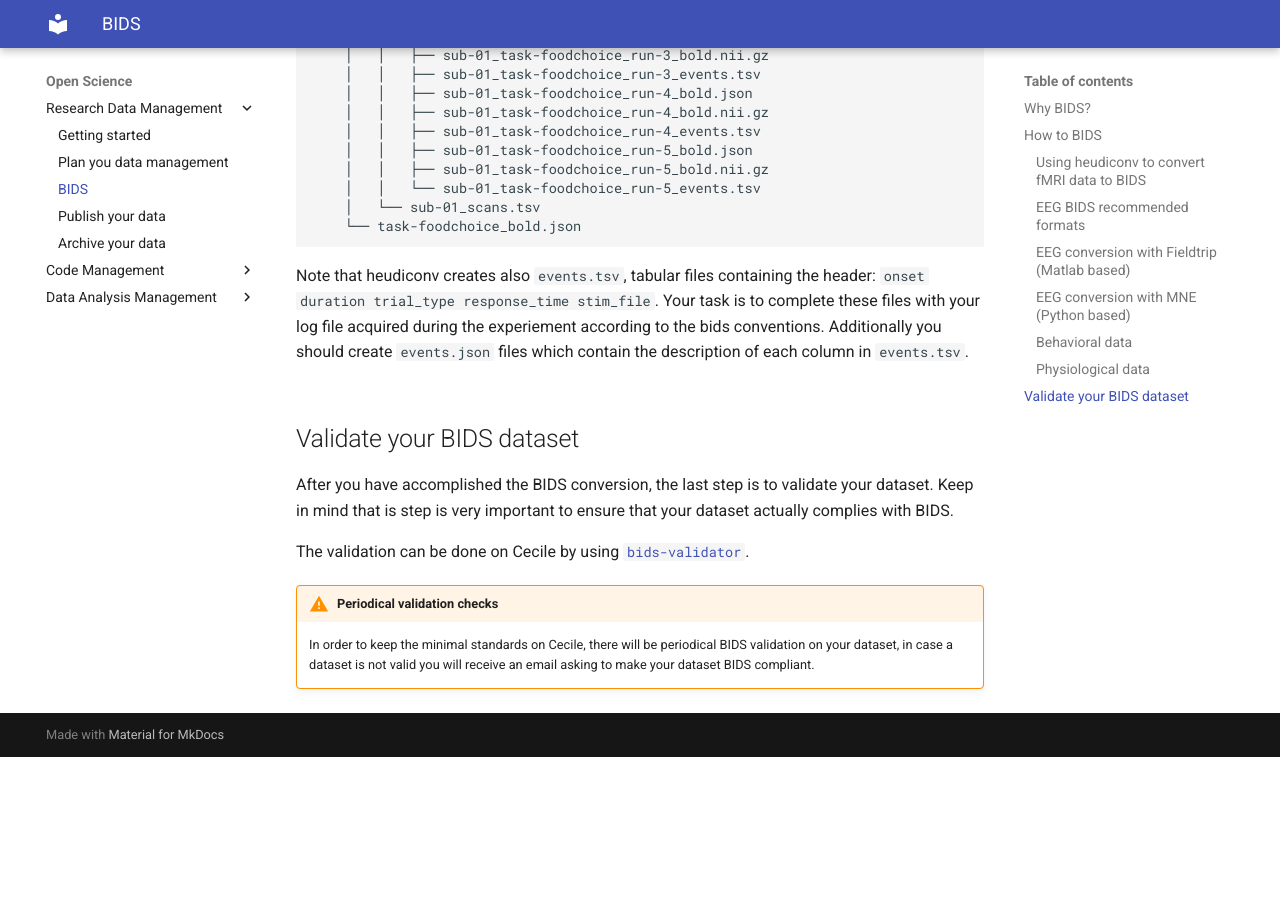
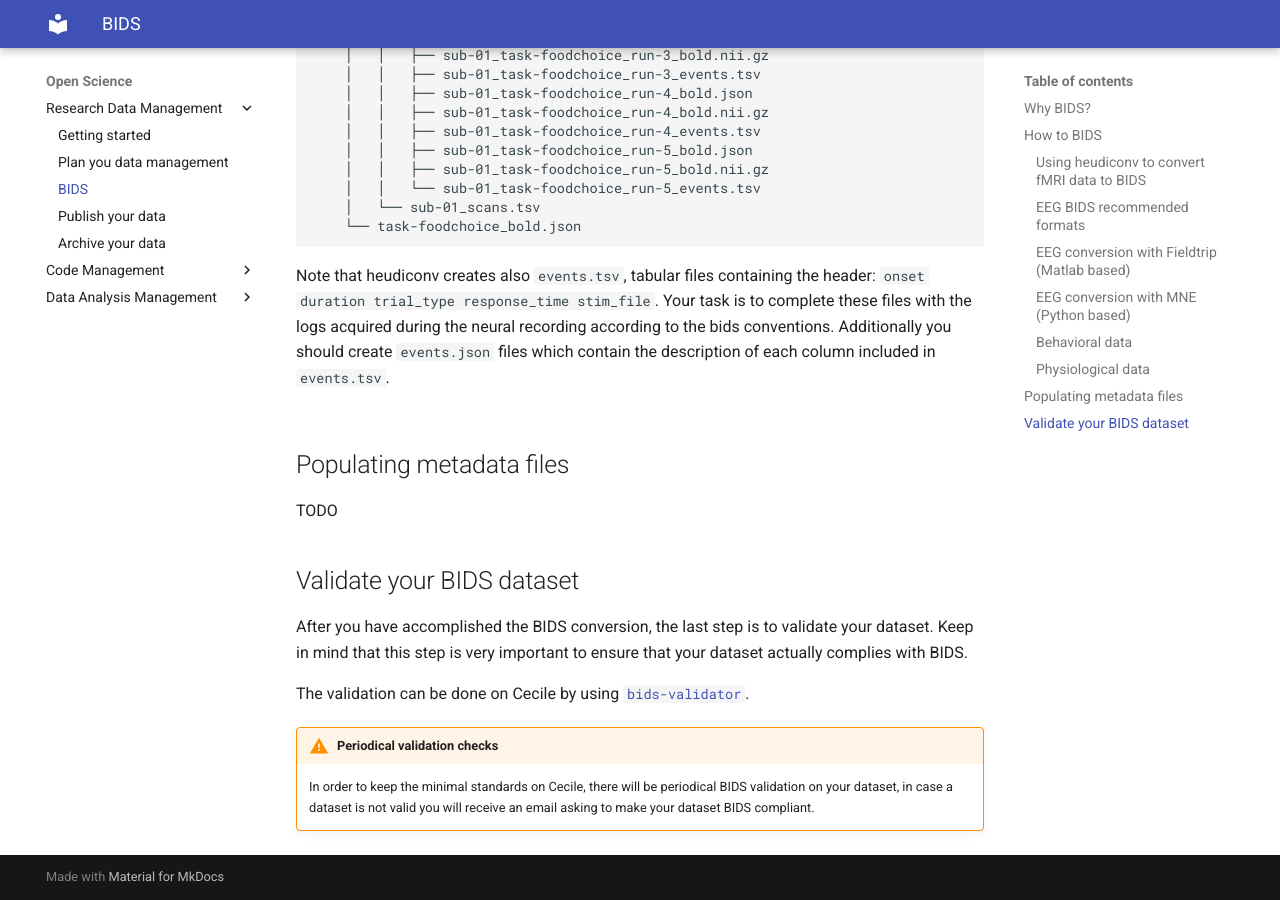
Before and after one commit to pvavra/temp-ipsy, an MkDocs documentation site: the page built from docs/open-science/research-data-management/bids.md, in a window 1280 px wide and 900 px high, scrolled down 6876 px. Built offline with MkDocs 1.6.1 and Material for MkDocs 9.7.7, drawn with Linux system fonts in a browser that asks for light colours; before the commit the page ends 7633 px from its top, so only the background shows below that.

Commit message:
Fix sentences

````diff
--- a/docs/open-science/research-data-management/bids.md
+++ b/docs/open-science/research-data-management/bids.md
@@ -296,8 +296,8 @@ Before you start converting your data we strongly recommend to go through the [B
 
     ```
 
-    Note that heudiconv creates also `events.tsv`, tabular files containing the header: `onset	duration trial_type	response_time	stim_file`. Your task is to complete these files with your log file acquired during the experiement according to the bids conventions.
-    Additionally you should create `events.json` files which contain the description of each column in `events.tsv`.
+    Note that heudiconv creates also `events.tsv`, tabular files containing the header: `onset	duration trial_type	response_time	stim_file`. Your task is to complete these files with the logs acquired during the neural recording according to the bids conventions.
+    Additionally you should create `events.json` files which contain the description of each column included in `events.tsv`.
 
 === "EEG/MEG"
 
@@ -437,9 +437,13 @@ Before you start converting your data we strongly recommend to go through the [B
 === "Eye-tracking"
     Coming soon...
 
+## Populating metadata files
+
+TODO
+
 ## Validate your BIDS dataset
 
-After you have accomplished the BIDS conversion, the last step is to validate your dataset. Keep in mind that is step is very important to ensure that your dataset actually complies with BIDS.
+After you have accomplished the BIDS conversion, the last step is to validate your dataset. Keep in mind that this step is very important to ensure that your dataset actually complies with BIDS.
 
 The validation can be done on Cecile by using [`bids-validator`](https://github.com/bids-standard/bids-validator).
 
````
